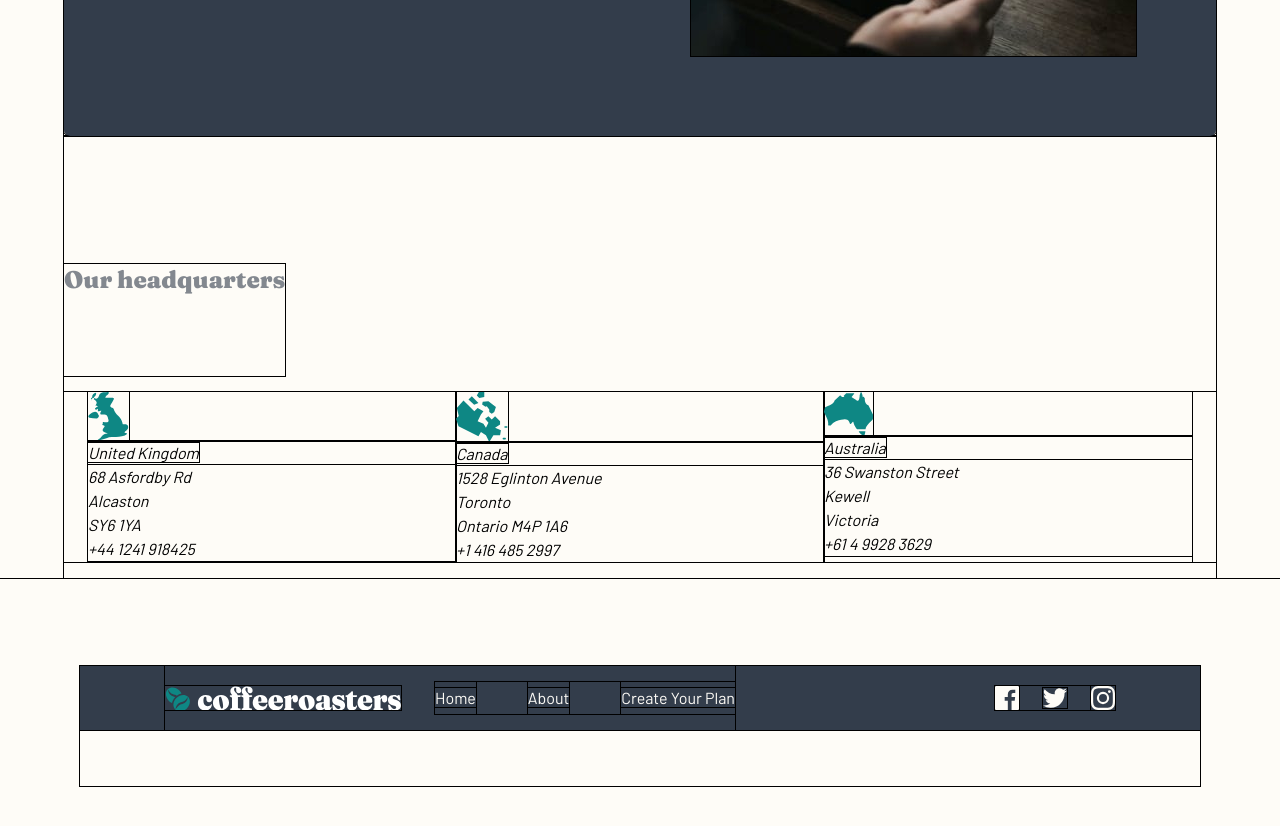
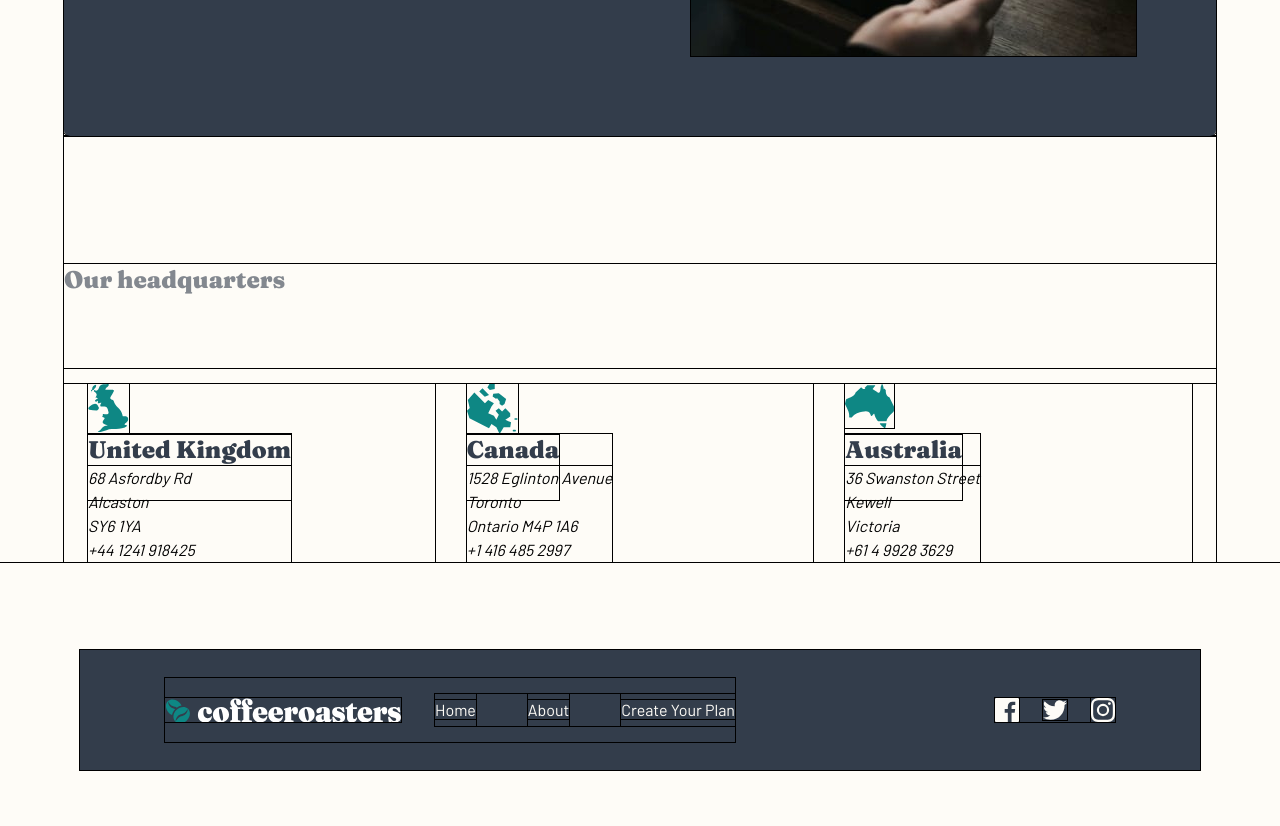
Before and after one commit to tlanettepollard/FEM-CoffeeRoasters-Subscription-Site-TLP, a React (Vite) app: page /about in a window 1280 px wide. Shown: the part 1720-2546 px from the top of the page. Built offline with nearby package versions, Linux system fonts and the light colour scheme.

Commit message:
Updates
Signed-off-by: T. Lanette <TLPollard4516@gmail.com>

```diff
--- a/src/components/About/AboutLocation.jsx
+++ b/src/components/About/AboutLocation.jsx
@@ -7,10 +7,7 @@ export function AboutLocation() {
             <ul className='location__content'>
                 {Countries.map(site => {
                     return <li key={site.id} className='location__list'>
-                        <div className='location__img__container'>
                         <img className='location__img' src={site.imgUrl} width={site.width} height={site.height} alt={site.alt} />
-                        </div>
-                        <div className='location__details'>
                         <address>
                             <span className='location__title'>{site.country}</span>
                             <p className='location__address'>
@@ -20,7 +17,6 @@ export function AboutLocation() {
                                 {site.phone} <br />
                             </p>
                         </address>
-                        </div>
                     </li>
                 })}
             </ul>
--- a/src/styles/components/_map.scss
+++ b/src/styles/components/_map.scss
@@ -2,15 +2,17 @@
 @use '../base/' as *;
 
 .location {
-    @include flex(column, flex-start, flex-start);
+    //@include flex(column, flex-start, flex-start);
     padding-top: 8rem !important;
     margin: auto;
     width: 90%;
+    height: auto;
+    //padding-bottom: 6.25rem;
 
 
     &__main__title {
         @include HeaderFourGrey;
-        padding-bottom: 5rem;
+        padding-bottom: 4.5rem;
 
     }
 
@@ -20,11 +22,27 @@
         grid-template-rows: 1fr;
         padding: 0 1.5rem;
         width: 100%;
+        height: auto;
+        gap: 2rem;
 
         @include bp-sm-tablet {
             grid-template-rows: repeat(3, 1fr);
             grid-template-columns: none;
         }
 
+        .location__list {
+            @include flex(column, space-between, flex-start);
+            height: 100%;
+
+            .location__img {
+
+            }
+
+            .location__title {
+                @include HeaderFourDK;
+                padding-bottom: 2.25rem;
+            }
+        }
+
     }
 }
--- a/src/styles/layout/_footer.scss
+++ b/src/styles/layout/_footer.scss
@@ -13,7 +13,7 @@ footer {
     }
 
     @include bp-sm-tablet {
-        height: 16.875rem;
+        height: 25rem;
     }
 
     @include bp-mobile {
@@ -38,6 +38,10 @@ footer {
                 width: 100%;
                 flex-direction: column;
                 padding-top: 3.375rem;
+            }
+
+            @include bp-sm-tablet {
+                height: 50%;
             }
 
 
--- a/src/styles/main.scss
+++ b/src/styles/main.scss
@@ -28,9 +28,15 @@ a {
     line-height: 2rem;
 }
 
+main {
+    min-height: 100% !important;
+    //padding-bottom: 6.25rem;
+}
+
 .container {
     max-width: 90rem;
     width: 100%;
+    height: 100%;
     margin-right: auto;
     margin-left: auto;
 }
```
Lines whose indentation alone changed are shown as unchanged.
